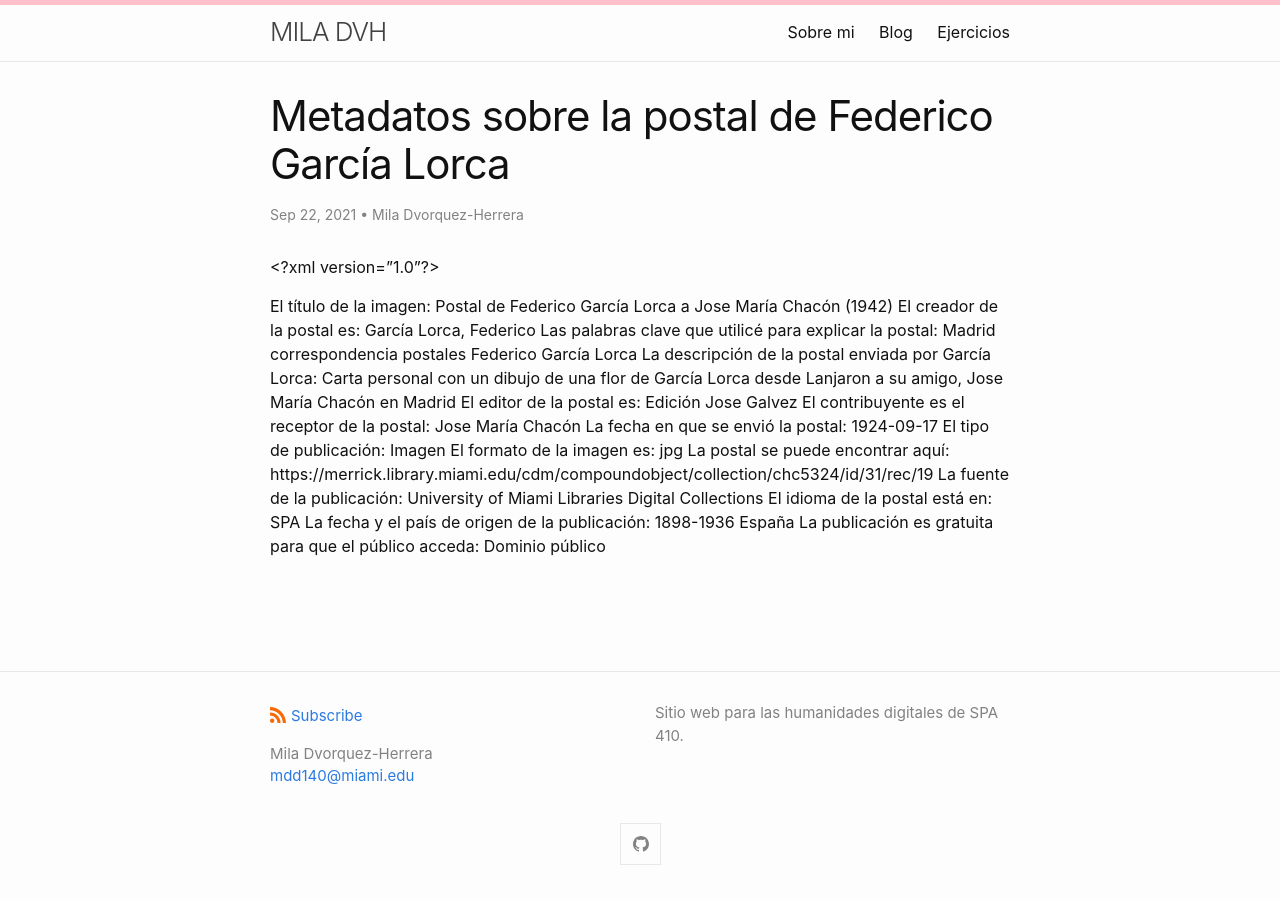
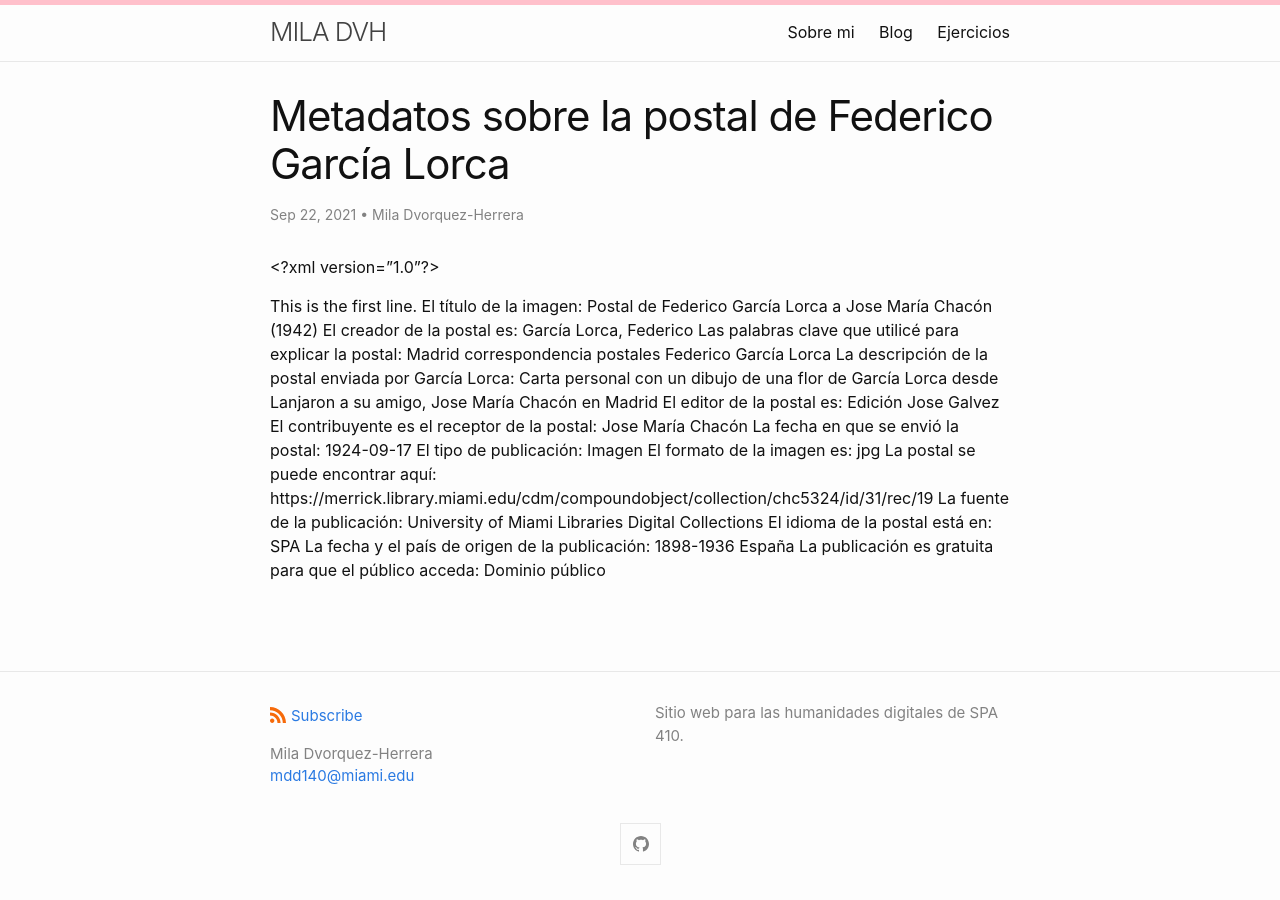
Before and after one commit to miladvh/miladvh.github.io, a Jekyll site: the page built from _posts/2021-09-22-metadatos.md, in a window 1280 px wide. Built offline with Jekyll 4.4.1, drawn with Linux system fonts in a browser that asks for light colours.

Commit message:
Update 2021-09-22-metadatos.md

```diff
--- a/_posts/2021-09-22-metadatos.md
+++ b/_posts/2021-09-22-metadatos.md
@@ -6,7 +6,7 @@ author: Mila Dvorquez-Herrera
 ---
 <?xml version="1.0"?>
 <metadata xmlns:dc="http://purl.org/dc/elements/1.1/">
-
+   This is the first line.
    El título de la imagen:
     <dc:title>
         Postal de Federico García Lorca a Jose María Chacón (1942)
```
